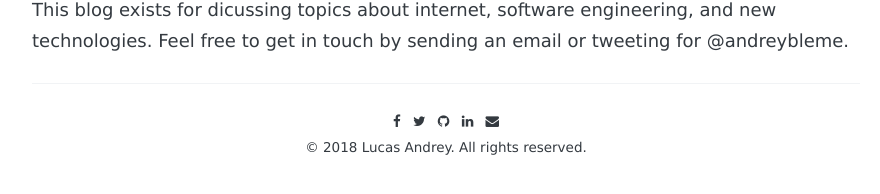
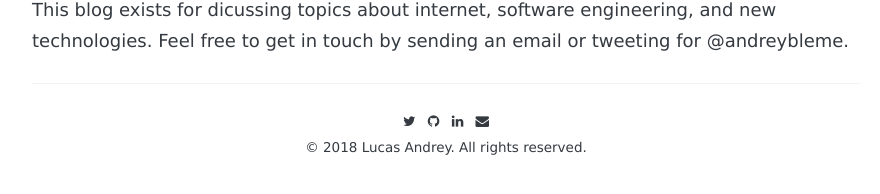
Before and after one commit to andreybleme/andreybleme.github.io, a Jekyll site: the page built from about.md, in a window 1280 px wide. Shown: the part 263-457 px from the top of the page, without its empty margins (194-1074 px from the left). Built offline with Jekyll 4.4.1, drawn with Linux system fonts in a browser that asks for light colours; nearby versions of some CDN libraries; some web fonts are replaced.

Commit message:
removing facebook link

```diff
--- a/_includes/footer.html
+++ b/_includes/footer.html
@@ -2,8 +2,6 @@
 <div class="footer">
   <hr />
   <div class="footer-link">
-    <a href="https://www.facebook.com/andreybleme"><i class="fa fa-facebook" aria-hidden="true"></i></a>
-
     <a href="https://twitter.com/andreybleme"><i class="fa fa-twitter" aria-hidden="true"></i></a>
 
     <a href="https://github.com/andreybleme"><i class="fa fa-github" aria-hidden="true"></i></a>
```
